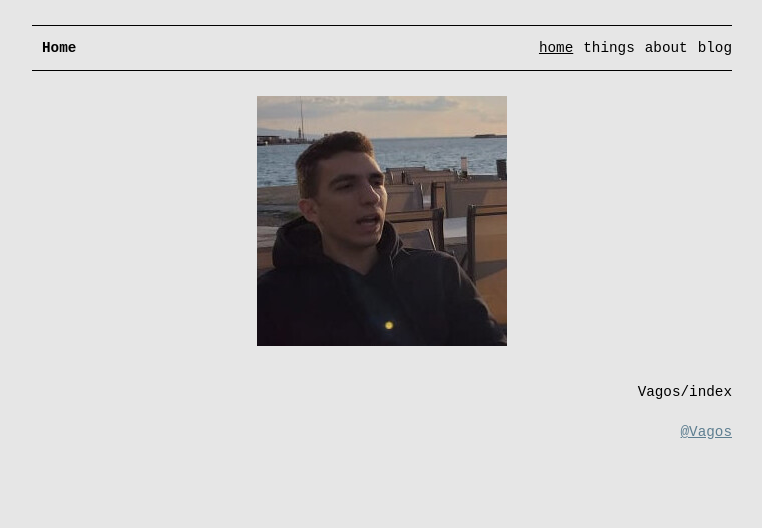
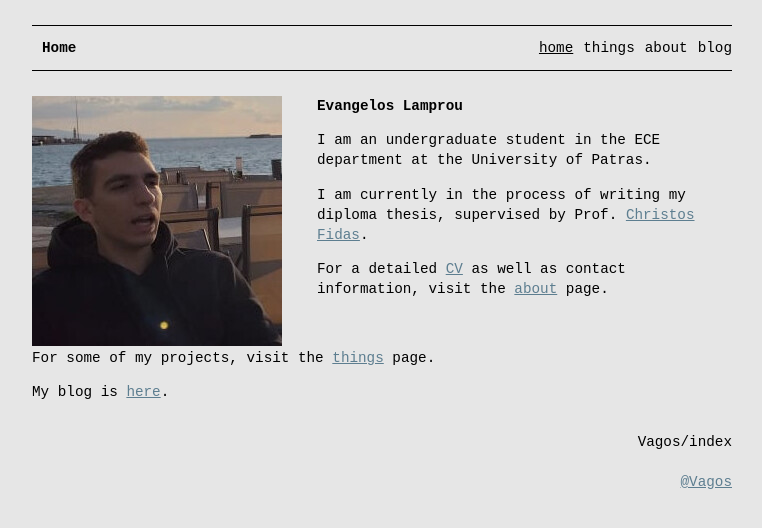
Before and after one commit to vagos/vagos.github.io, a Jekyll site: the page built from pages/index.md, in a window 1280 px wide. Shown: the top 528 px of the page, without its empty margins (258-1020 px from the left). Built offline with Jekyll 4.4.1, drawn with Linux system fonts in a browser that asks for light colours.

Commit message:
fixed index, about and things page

```diff
--- a/_config.yml
+++ b/_config.yml
@@ -3,7 +3,7 @@ tagline: ""
 description: ""
 github_username: "Vagos"
 baseurl: ""
-url: "https://vagoslabrou.xyz"
+url: "https://vagos.github.io/"
 
 plugins:
   - jemoji
--- a/pages/index.md
+++ b/pages/index.md
@@ -5,11 +5,35 @@ permalink_name: /index
 js_file: /assets/js/index.js
 title: Home
 ---
+<style>
+    .profile {
+    margin-right: 5%;
+    }
 
-<div style="text-align:center">
+    .container {
+    }
+
+</style>
+
+<div class=container>
 {% for image in site.static_files %}
 {% if image.path contains 'assets/images/vagos_' %}
-    <img class="profile" style="display: none" src="{{ site.baseurl }}{{ image.path }}" alt="image" witdth=250 height=250/>
+    <img class="profile" style="display: none; float:left;" src="{{ site.baseurl }}{{ image.path }}" alt="Evanglelos Image" width=250 height=250/>
 {% endif %}
 {% endfor %}
 </div>
+
+**Evangelos Lamprou**
+
+I am an undergraduate student in the ECE department at the University of Patras.
+
+I am currently in the process of writing my diploma thesis,
+supervised by Prof. [Christos Fidas](http://www.cfidas.info/).
+
+For a detailed [CV](/assets/pdf/cv.pdf) as well as contact information, visit the [about](/about) page.
+
+<br>
+
+For some of my projects, visit the [things](/things) page.
+
+My blog is [here](/blog).
```
Also changed, not shown: pages/about.md (+10 -2 lines), pages/things.md (+1 -1 lines), assets/images/vagos_mask.png (added), 2 other files.
